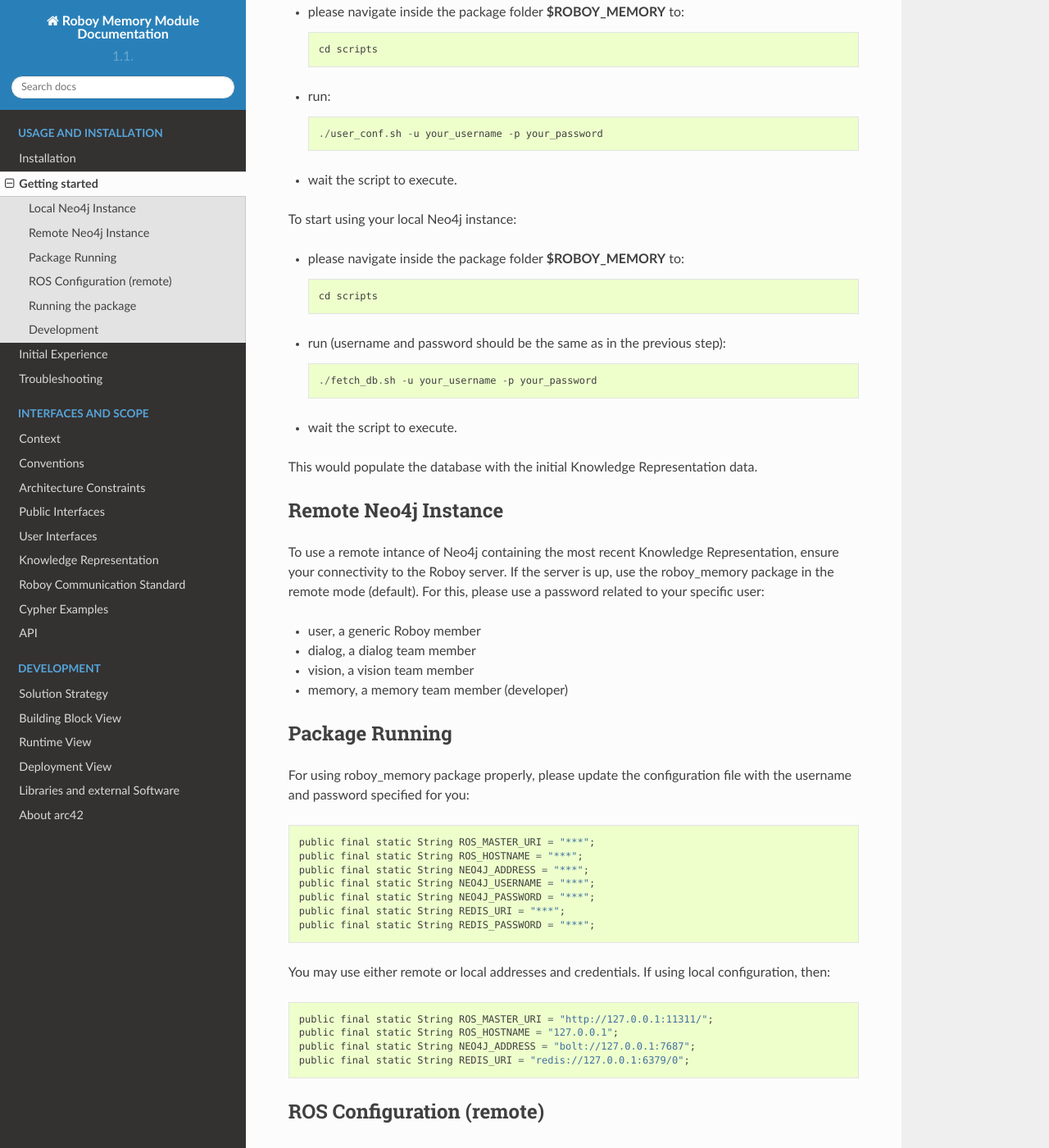
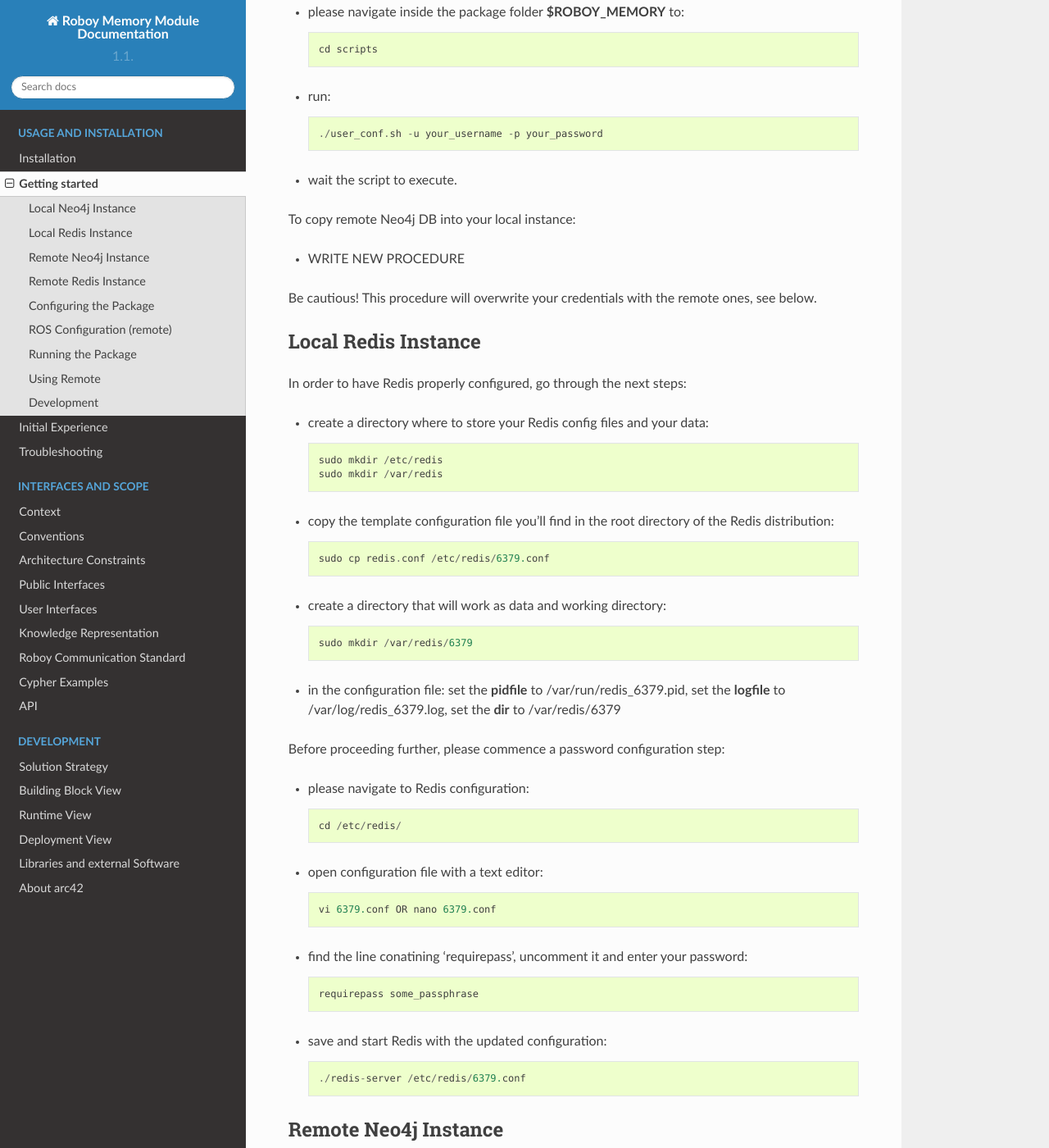
Before and after one commit to Roboy/memory, a Sphinx documentation site: the page built from docs/Usage/1_getting_started.rst, in a window 1280 px wide and 1400 px high, scrolled down 261 px. Shown: the whole window at 82% size. Built offline with Sphinx 7.4.7 and the Read the Docs theme 2.0.0, drawn with Linux system fonts in a browser that asks for light colours; some of the changed text lies outside the part shown.

Commit message:
Added and edited entries in installation and getting started

```diff
--- a/docs/Usage/1_getting_started.rst
+++ b/docs/Usage/1_getting_started.rst
@@ -19,35 +19,78 @@ Before proceeding further, please commence a user configuration step:
 
 - wait the script to execute.
 
-To start using your local Neo4j instance:
+To copy remote Neo4j DB into your local instance:
 
-- please navigate inside the package folder **$ROBOY_MEMORY** to::
+- WRITE NEW PROCEDURE
 
-	cd scripts
+Be cautious! This procedure will overwrite your credentials with the remote ones, see below.
 
-- run (username and password should be the same as in the previous step)::
+Local Redis Instance
+--------------------------------------------------
 
-	./fetch_db.sh -u your_username -p your_password
+In order to have Redis properly configured, go through the next steps:
 
-- wait the script to execute.
+- create a directory where to store your Redis config files and your data::
 
-This would populate the database with the initial Knowledge Representation data.
+    sudo mkdir /etc/redis
+    sudo mkdir /var/redis
 
+- copy the template configuration file you'll find in the root directory of the Redis distribution::
+
+    sudo cp redis.conf /etc/redis/6379.conf
+
+- create a directory that will work as data and working directory::
+
+    sudo mkdir /var/redis/6379
+
+- in the configuration file: set the **pidfile** to /var/run/redis_6379.pid, set the **logfile** to /var/log/redis_6379.log, set the **dir** to /var/redis/6379
+
+Before proceeding further, please commence a password configuration step:
+
+- please navigate to Redis configuration::
+
+	cd /etc/redis/
+
+- open configuration file with a text editor::
+
+	vi 6379.conf OR nano 6379.conf
+
+- find the line conatining 'requirepass', uncomment it and enter your password::
+
+    requirepass some_passphrase
+
+- save and start Redis with the updated configuration::
+
+    ./redis-server /etc/redis/6379.conf
 
 Remote Neo4j Instance
 --------------------------------------------------
 
 To use a remote intance of Neo4j containing the most recent Knowledge Representation, ensure your connectivity to the Roboy server.
-If the server is up, use the roboy_memory package in the remote mode (default).
-For this, please use a password related to your specific user:
+If the server is up, use the roboy_memory package in the remote mode (default):
+
+- bolt://bot.roboy.org:7687 - for the package configuration (enter this in config file)
+- http://bot.roboy.org:7474 - for the GUI access in web-browser
+
+For this, please use a remote Neo4j password related to your specific user:
 
 - user, a generic Roboy member
 - dialog, a dialog team member
 - vision, a vision team member
 - memory, a memory team member (developer)
 
+Remote Redis Instance
+--------------------------------------------------
 
-Package Running
+To use a remote instance of Redis containing the most recent faces features, ensure your connectivity to the Roboy server.
+If the server is up, use the roboy_memory package in the remote mode (default):
+
+- redis://bot.roboy.org:6379/0 - for the package configuration (enter this in config file)
+
+For this, please use the remote Redis password.
+
+
+Configuring the Package
 --------------------------------------------------
 
 For using roboy_memory package properly, please update the configuration file with the username and password specified for you::
@@ -87,7 +130,7 @@ If you running ros in a virtual machine, please configure bridged networking and
 - `Hyper-V <https://docs.microsoft.com/en-us/virtualization/hyper-v-on-windows/quick-start/connect-to-network>`_. We don't recommend using this one, but as you like.
 
 
-Running the package
+Running the Package
 ---------------------------------------------------
 
 After you have entered the proper configuration:
@@ -104,6 +147,12 @@ After you have entered the proper configuration:
 
     java -jar roboy_memory-0.9.0-jar-with-dependencies.jar
 
+Using Remote
+---------------------------------------------------
+
+Be careful while using remote and/or interacting with bot.roboy.org server! You are responsible to keep it functioning properly!
+Please, do not crush everything. You would make little `kittens very sad <goo.gl/FZsTTm>`_.
+
 
 Development
 --------------------------------------------------
```
Also changed, not shown: docs/Usage/0_installation.rst (+38 -8 lines).
